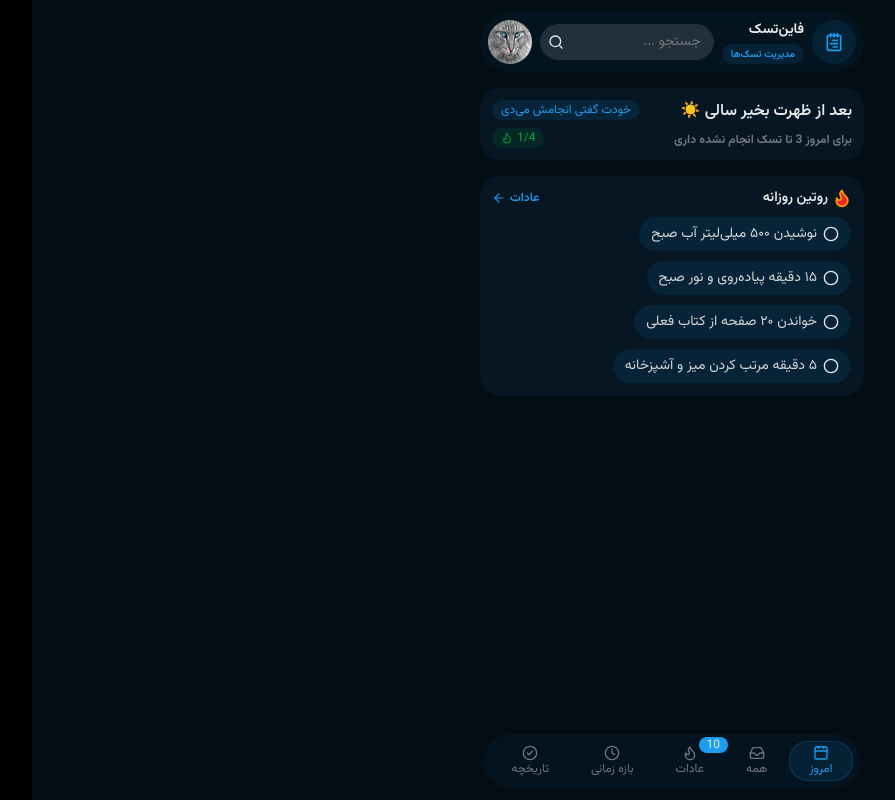
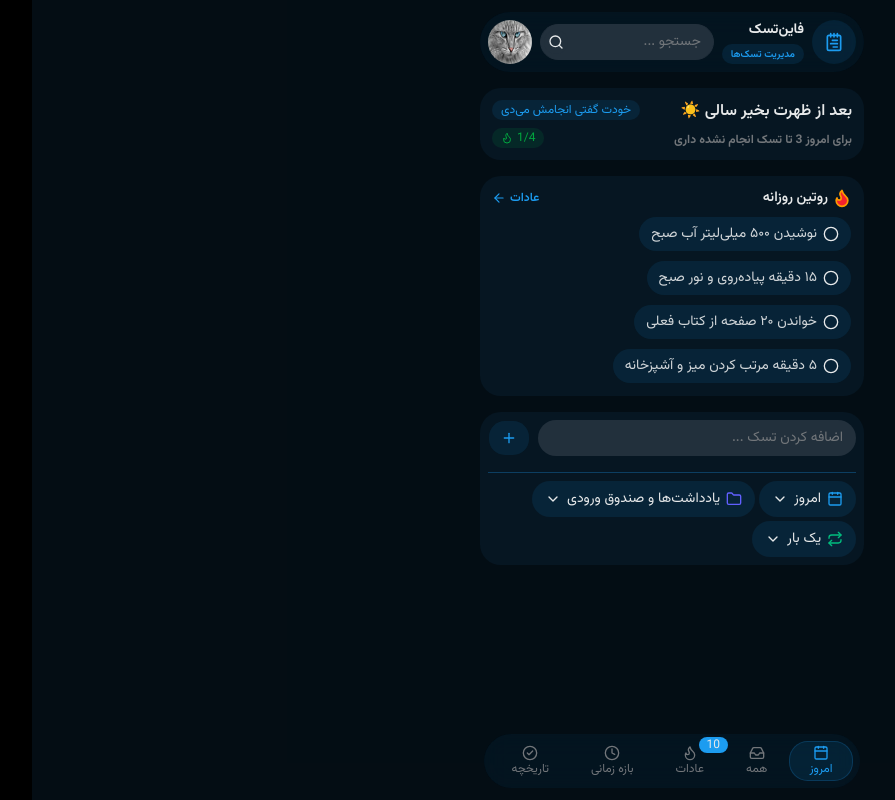
Before and after one commit to salartalaA/fine-task, a Next.js app: page / in a window 1280 px wide. Shown: the whole page, without its empty margins (219-1114 px from the left). Built offline with nearby package versions, Linux system fonts and the light colour scheme.

Commit message:
feat: add create task component with properties (e.g. category, due time, and reccurence)

```diff
--- a/app/(main)/page.tsx
+++ b/app/(main)/page.tsx
@@ -1,3 +1,4 @@
+import CreateTask from "@/components/home/create-task";
 import DailyRoutines from "@/components/home/daily-routines";
 import Greetings from "@/components/home/greetings";
 
@@ -7,6 +8,8 @@ export default function Home() {
       <Greetings />
 
       <DailyRoutines />
+
+      <CreateTask />
     </div>
   );
 }
--- /dev/null
+++ b/components/home/create-task.tsx
@@ -0,0 +1,40 @@
+"use client";
+
+import { Plus } from "lucide-react";
+import { type SubmitEvent, useState } from "react";
+import TaskProperties from "@/components/home/task-properties/task-properties";
+import { Button } from "@/components/ui/button";
+import { Input } from "@/components/ui/input";
+import { Separator } from "@/components/ui/separator";
+
+export default function CreateTask() {
+  const [taskTitle, setTaskTitle] = useState("");
+
+  const handleSubmit = (e: SubmitEvent<HTMLFormElement>) => {
+    e.preventDefault();
+  };
+
+  return (
+    <form className="rounded-lg bg-accent p-2" onSubmit={handleSubmit}>
+      <div className="flex items-center gap-2">
+        <Input
+          className="bg-input text-sm"
+          // biome-ignore lint/performance/noJsxPropsBind: No performance issue
+          onChange={(e) => setTaskTitle(e.target.value)}
+          placeholder="اضافه کردن تسک ..."
+          value={taskTitle}
+        />
+        <Button
+          className="rounded-sm bg-primary/10 text-primary hover:bg-primary/20"
+          type="submit"
+        >
+          <Plus size={20} />
+        </Button>
+      </div>
+
+      <Separator className={"mt-4 mb-2 bg-primary/30"} />
+
+      <TaskProperties />
+    </form>
+  );
+}
--- /dev/null
+++ b/components/home/task-properties/task-categories.tsx
@@ -0,0 +1,83 @@
+"use client";
+
+import { cn } from "cn";
+import { Folder } from "lucide-react";
+import { useState } from "react";
+import {
+  Select,
+  SelectContent,
+  SelectGroup,
+  SelectItem,
+  SelectTrigger,
+  SelectValue,
+} from "@/components/ui/select";
+
+interface Category {
+  label: string;
+  value: string;
+}
+
+export function TaskCategories() {
+  const [category, setCategory] = useState("INBOX");
+
+  const categories: Category[] = [
+    {
+      label: "یادداشت‌ها و صندوق ورودی",
+      value: "INBOX",
+    },
+    {
+      label: "خانه و کارهای روزمره",
+      value: "HOME",
+    },
+    {
+      label: "سلامتی و تندرستی",
+      value: "HEALTH",
+    },
+    {
+      label: "مطالعه و رشد",
+      value: "LEARNING",
+    },
+    {
+      label: "امور مالی و پرداخت‌ها",
+      value: "FINANCES",
+    },
+    {
+      label: "سرگرمی و آخر هفته",
+      value: "LEISURE",
+    },
+  ];
+
+  const selectedCategory = categories.find((cat) => cat.value === category);
+
+  return (
+    <Select
+      // biome-ignore lint/performance/noJsxPropsBind: No performance issue
+      onValueChange={(value) => setCategory(value as string)}
+      value={category}
+    >
+      <SelectTrigger className="w-full max-w-fit bg-primary/10 [&>svg]:text-foreground">
+        <Folder className="text-indigo-500!" />
+        <SelectValue>{selectedCategory?.label}</SelectValue>
+      </SelectTrigger>
+
+      <SelectContent
+        className={"mr-4 w-fit rounded-lg bg-card/10 backdrop-blur-md"}
+      >
+        <SelectGroup className={"flex flex-col gap-1"}>
+          {categories.map((cat) => (
+            <SelectItem
+              className={cn(
+                "bg-transparent",
+                cat.value === category && "bg-accent text-primary"
+              )}
+              key={cat.value}
+              value={cat.value}
+            >
+              {cat.label}
+            </SelectItem>
+          ))}
+        </SelectGroup>
+      </SelectContent>
+    </Select>
+  );
+}
--- /dev/null
+++ b/components/home/task-properties/task-due-date.tsx
@@ -0,0 +1,73 @@
+"use client";
+
+import { cn } from "cn";
+import { Calendar } from "lucide-react";
+import { useState } from "react";
+import {
+  Select,
+  SelectContent,
+  SelectGroup,
+  SelectItem,
+  SelectTrigger,
+  SelectValue,
+} from "@/components/ui/select";
+
+type ActiveDue = "TODAY" | "TOMORROW" | "NO_DATE";
+
+interface DueDate {
+  label: string;
+  value: ActiveDue;
+}
+
+export function TaskDueDate() {
+  const [due, setDue] = useState<ActiveDue>("TODAY");
+
+  const dueDates: DueDate[] = [
+    {
+      label: "امروز",
+      value: "TODAY",
+    },
+    {
+      label: "فردا",
+      value: "TOMORROW",
+    },
+    {
+      label: "بدون تاریخ",
+      value: "NO_DATE",
+    },
+  ];
+
+  const selectedDue = dueDates.find((dueDate) => dueDate.value === due);
+
+  return (
+    <Select
+      // biome-ignore lint/performance/noJsxPropsBind: No performance issue
+      onValueChange={(value) => setDue(value as ActiveDue)}
+      value={due}
+    >
+      <SelectTrigger className="w-full max-w-fit bg-primary/10 [&>svg]:text-foreground">
+        <Calendar className="text-primary!" />
+        <SelectValue>{selectedDue?.label}</SelectValue>
+      </SelectTrigger>
+
+      <SelectContent
+        className={"mr-4 w-fit rounded-lg bg-card/10 backdrop-blur-md"}
+      >
+        <SelectGroup className={"flex flex-col gap-1"}>
+          {dueDates.map((dueDate) => (
+            <SelectItem
+              className={cn(
+                "bg-transparent",
+                dueDate.value === due && "bg-accent text-primary"
+              )}
+              key={dueDate.value}
+              value={dueDate.value}
+            >
+              {dueDate.label}
+            </SelectItem>
+          ))}
+        </SelectGroup>
+      </SelectContent>
+    </Select>
+  );
+}
--- /dev/null
+++ b/components/home/task-properties/task-properties.tsx
@@ -0,0 +1,15 @@
+import { TaskCategories } from "@/components/home/task-properties/task-categories";
+import { TaskDueDate } from "@/components/home/task-properties/task-due-date";
+import { TaskRecurrence } from "@/components/home/task-properties/task-recurrence";
+
+export default function TaskProperties() {
+  return (
+    <div className="flex flex-wrap items-center gap-1">
+      <TaskDueDate />
+
+      <TaskCategories />
+
+      <TaskRecurrence />
+    </div>
+  );
+}
--- /dev/null
+++ b/components/home/task-properties/task-recurrence.tsx
@@ -0,0 +1,79 @@
+"use client";
+
+import { cn } from "cn";
+import { Repeat } from "lucide-react";
+import { useState } from "react";
+import {
+  Select,
+  SelectContent,
+  SelectGroup,
+  SelectItem,
+  SelectTrigger,
+  SelectValue,
+} from "@/components/ui/select";
+
+type ActiveRecurrence = "ONE_TIME" | "DAILY" | "WEEKLY" | "MONTHLY";
+
+interface Recurrence {
+  label: string;
+  value: ActiveRecurrence;
+}
+
+export function TaskRecurrence() {
+  const [recurrence, setRecurrence] = useState<ActiveRecurrence>("ONE_TIME");
+
+  const recurrences: Recurrence[] = [
+    {
+      label: "یک بار",
+      value: "ONE_TIME",
+    },
+    {
+      label: "روزانه",
+      value: "DAILY",
+    },
+    {
+      label: "هفتگی",
+      value: "WEEKLY",
+    },
+    {
+      label: "ماهانه",
+      value: "MONTHLY",
+    },
+  ];
+
+  const selectedRecurrence = recurrences.find(
+    (rec) => rec.value === recurrence
+  );
+
+  return (
+    <Select
+      // biome-ignore lint/performance/noJsxPropsBind: No performance issue
+      onValueChange={(value) => setRecurrence(value as ActiveRecurrence)}
+      value={recurrence}
+    >
+      <SelectTrigger className="w-full max-w-fit bg-primary/10 [&>svg]:text-foreground">
+        <Repeat className="text-emerald-500!" />
+        <SelectValue>{selectedRecurrence?.label}</SelectValue>
+      </SelectTrigger>
+
+      <SelectContent
+        className={"mr-4 w-fit rounded-lg bg-card/10 backdrop-blur-md"}
+      >
+        <SelectGroup className={"flex flex-col gap-1"}>
+          {recurrences.map((rec) => (
+            <SelectItem
+              className={cn(
+                "bg-transparent",
+                rec.value === recurrence && "bg-accent text-primary"
+              )}
+              key={rec.value}
+              value={rec.value}
+            >
+              {rec.label}
+            </SelectItem>
+          ))}
+        </SelectGroup>
+      </SelectContent>
+    </Select>
+  );
+}
```
